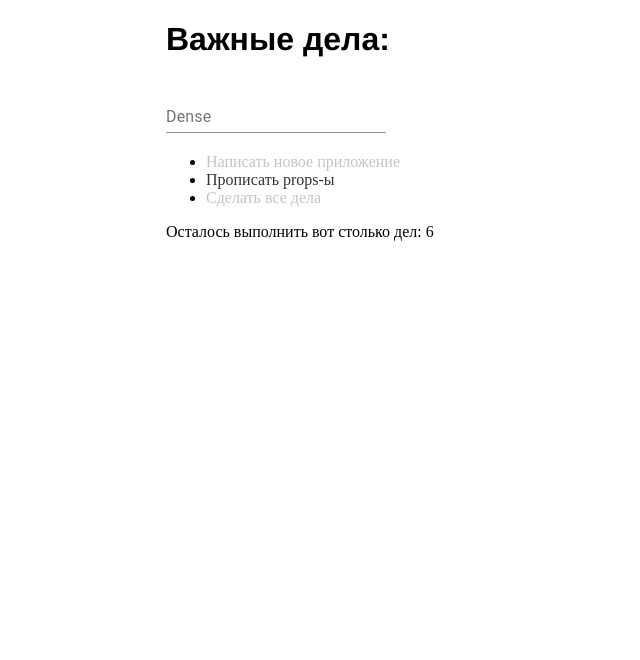
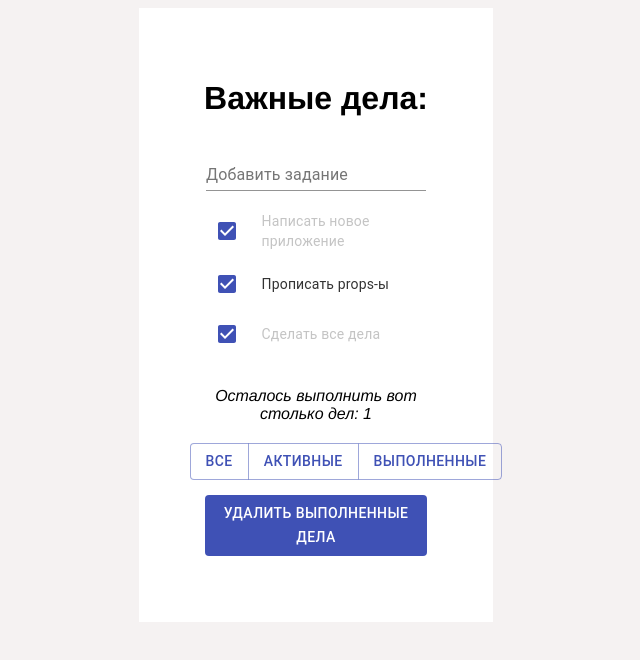
Before and after one commit to WebHeroSchool/JSX.1, a React (Create React App) app: page / in a window 1280 px wide. Shown: the top 660 px of the page, without its empty margins (324-964 px from the left). Built offline with nearby package versions, Linux system fonts and the light colour scheme.

Commit message:
Стилизуем наше приложение

```diff
--- a/package.json
+++ b/package.json
@@ -3,6 +3,7 @@
   "version": "0.1.0",
   "private": true,
   "dependencies": {
+    "@material-ui/icons": "^4.11.2",
     "@testing-library/jest-dom": "^5.12.0",
     "@testing-library/react": "^11.2.7",
     "@testing-library/user-event": "^12.8.3",
--- a/src/components/App/App.js
+++ b/src/components/App/App.js
@@ -27,7 +27,7 @@ return(
   	<h1 className={styles.title}>Важные дела:</h1>
   	<InputItem />
   <ItemList items={items} />
-  <Footer count={6} />
+  <Footer count={1} />
   </div>);
 }
 
--- a/src/components/App/App.module.css
+++ b/src/components/App/App.module.css
@@ -1,7 +1,13 @@
 .wrap{
  margin: auto;
- width: 300px;
+ width: 20%;
+ background-color: white;
+ padding: 4%;
+ text-align: center;
 }
 .title{
 	font-family: Helvetica;
 }
+body{
+	background-color: #f5f2f2;
+}
--- a/src/components/Footer/Footer.js
+++ b/src/components/Footer/Footer.js
@@ -1,5 +1,20 @@
 import React from 'react';
+import styles from './Footer.module.css';
+import Button from '@material-ui/core/Button';
+import ButtonGroup from '@material-ui/core/ButtonGroup';
 
-const Footer = ({ count }) => (<div>Осталось выполнить вот столько дел: {count} </div>)
 
+const Footer = ({ count }) => (<footer><div className={styles.count}>Осталось выполнить вот столько дел: {count} </div>
+<div>
+<ButtonGroup color="primary" aria-label="outlined primary button group">
+        <Button>Все</Button>
+        <Button>Активные</Button>
+        <Button>Выполненные</Button>
+      </ButtonGroup>
+      </div>
+      <div className={styles.delete}><Button variant="contained" color="primary" disableElevation>
+      Удалить выполненные дела
+    </Button></div>
+      </footer>
+)
 export default Footer;
--- /dev/null
+++ b/src/components/Footer/Footer.module.css
@@ -0,0 +1,8 @@
+.count{
+	padding: 20px;
+	font-family: Helvetica;
+	font-style: italic;
+}
+.delete{
+	padding: 15px;
+}
--- a/src/components/InputItem/InputItem.js
+++ b/src/components/InputItem/InputItem.js
@@ -1,10 +1,11 @@
 import React from 'react';
 import TextField from '@material-ui/core/TextField';
+import styles from './InputItem.module.css';
 
 
-const InputItem = () => (<div>
+const InputItem = () => (<div className={styles.input}>
     <TextField
-          label="Dense"
+          label="Добавить задание"
           id="margin-dense"
           margin="dense"
         />
--- /dev/null
+++ b/src/components/InputItem/InputItem.module.css
@@ -0,0 +1,3 @@
+.input{
+text-align: center;
+}
--- a/src/components/Item/Item.js
+++ b/src/components/Item/Item.js
@@ -1,6 +1,7 @@
 import React from 'react';
 import classnames from 'classnames';
 import styles from './Item.module.css';
+
 
 const Item = ({ value, isDone }) => (<span className={
 	classnames({
--- a/src/components/ItemList/ItemList.js
+++ b/src/components/ItemList/ItemList.js
@@ -1,13 +1,40 @@
 import React from 'react';
 import Item from '../Item/Item'
+import styles from './ItemList.module.css';
+import Checkbox from '@material-ui/core/Checkbox';
+import IconButton from '@material-ui/core/IconButton';
+import DeleteIcon from '@material-ui/icons/Delete';
+import ListItemSecondaryAction from '@material-ui/core/ListItemSecondaryAction';
+import ListItemText from '@material-ui/core/ListItemText';
+import List from '@material-ui/core/List';
+import ListItem from '@material-ui/core/ListItem';
+import ListItemIcon from '@material-ui/core/ListItemIcon';
 
 
+const ItemList = ({ items }) =>(<div>
+  <List>
+    {items.map(item => (
+      <ListItem key={item.value} className={styles.item} dense button>
+        <ListItemIcon>
+           <Checkbox
+        defaultChecked
+        color="primary"
+        value="checkedG"
+        inputProps={{
+          'aria-label': 'secondary checkbox',
+        }}
+      />
+        </ListItemIcon>
+        <ListItemText><Item value={item.value} isDone={item.isDone} /></ListItemText>
+        <ListItemSecondaryAction className={styles.delete}>
+          <IconButton aria-label="очистить">
+            <DeleteIcon />
+          </IconButton>
+        </ListItemSecondaryAction>
+      </ListItem>
+    ))}
+  </List>
+</div>);
 
-const ItemList = ({items}) => (<ul>
-  {items.map(item => <li key={item.value}>
-  	<Item value={item.value} isDone={item.isDone} />
-  	</li>
-  	)}
-</ul>);
 
 export default ItemList;
--- /dev/null
+++ b/src/components/ItemList/ItemList.module.css
@@ -0,0 +1,19 @@
+.list{
+	list-style: none;
+   padding: 0;
+}
+.item{
+  display: flex;
+  justify-content: space-between;
+  align-items: center;
+	 }
+.itemText{
+	margin-right: auto;
+}
+.delete {
+  display: none;
+}
+
+.item:hover ~ .delete {
+  display: block;
+}
```
Also changed, not shown: 1 other file (tests, documents, lock files or other folders).
